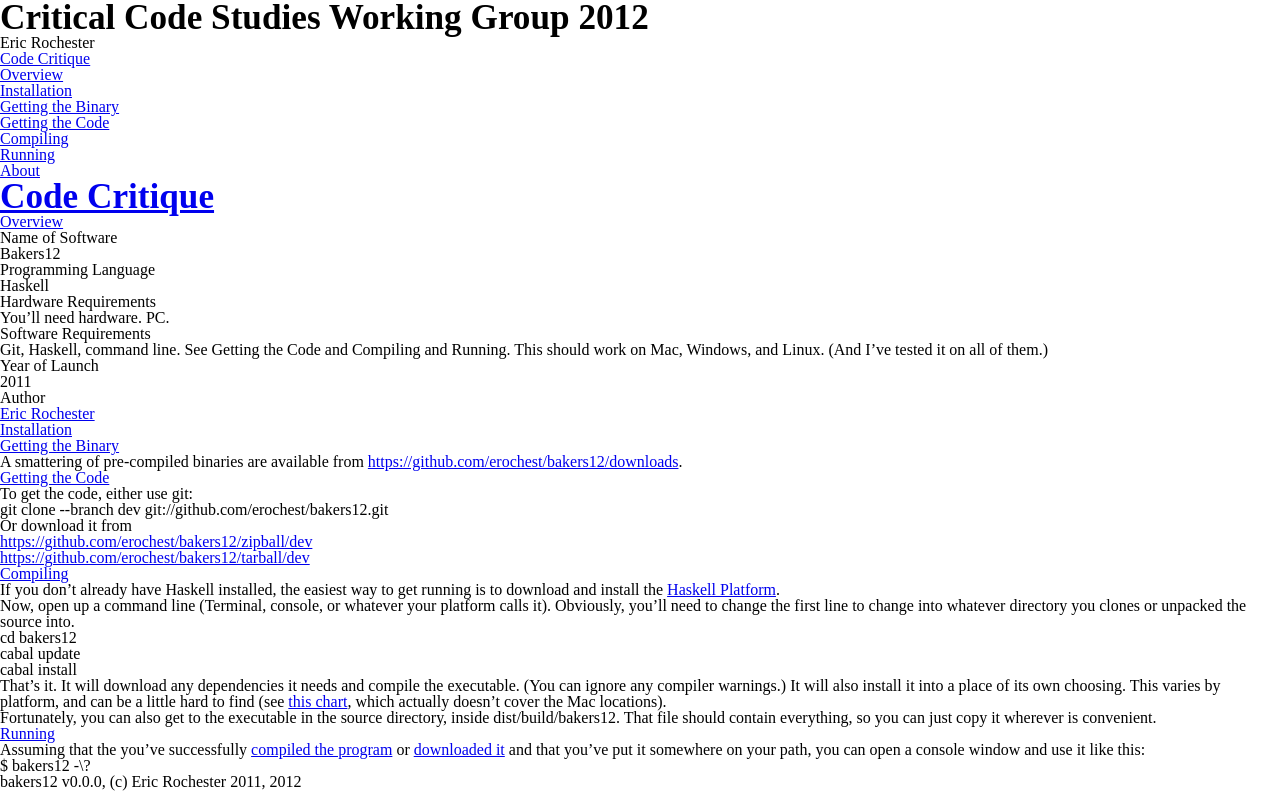
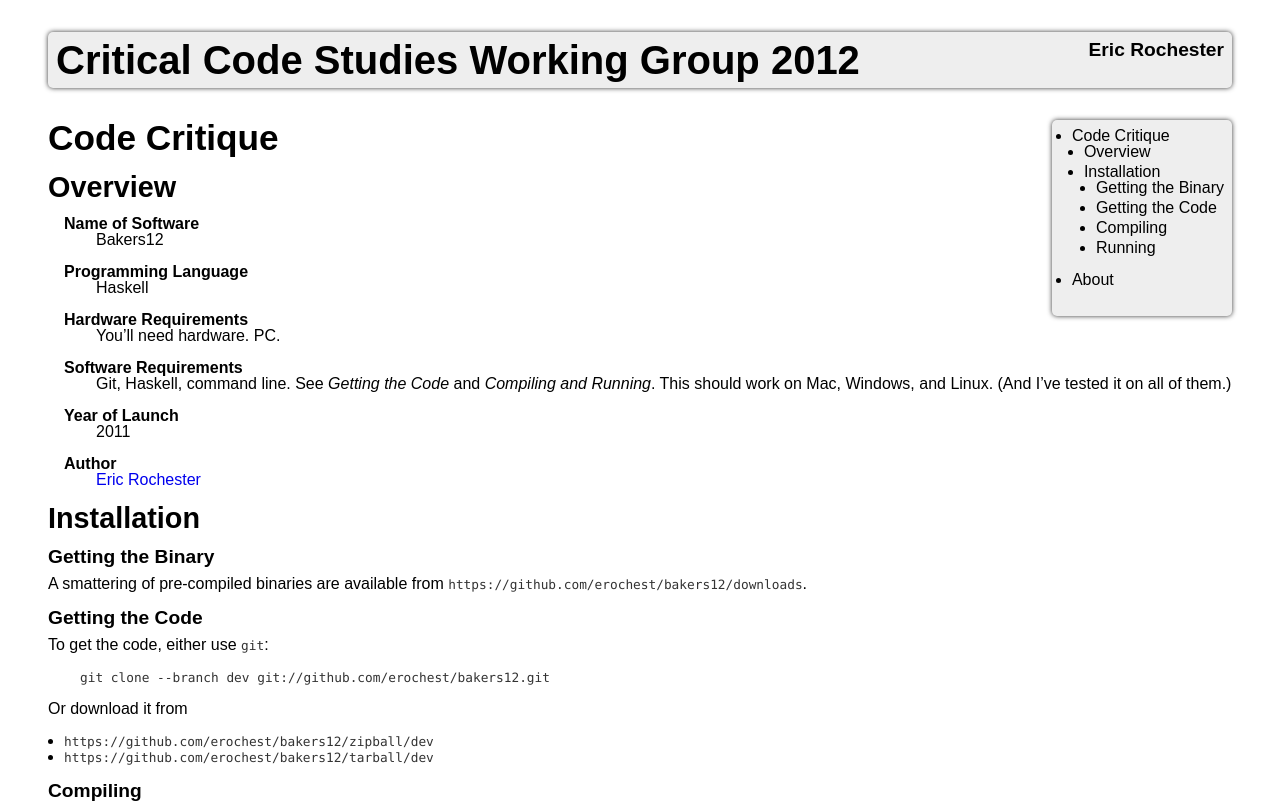
Before and after one commit to erochest/bakers12, a plain HTML site: page ccswg12.html in a window 1280 px wide. Shown: the top 804 px of the page. Drawn offline with Linux system fonts and the light colour scheme; a web font is replaced by a local one.

Commit message:
Redefined HTML. Sigh.

```diff
--- a/sass/screen.scss
+++ b/sass/screen.scss
@@ -5,9 +5,143 @@
 
 @import "compass/reset";
 
+@import "compass/css3/border-radius";
+@import "compass/css3/box";
+@import "compass/css3/box-shadow";
+@import "compass/typography/links";
+@import "compass/utilities/general/clearfix";
+@import "compass/utilities/general/float";
+
+$inset-margin: 1em;
+$console: 'Lucida Console', monospace;
+
+body {
+    font: {
+        family: 'Galdeano', sans-serif;
+    }
+
+    padding: 2em 3em;
+}
+
 h1 {
     font: {
         size: 2.2em;
         weight: bold;
     }
+    margin-bottom: 0.5em;
 }
+
+h2 {
+    font: {
+        size: 1.8em;
+        weight: bold;
+    }
+    margin-bottom: 0.5em;
+}
+
+h3 {
+    font: {
+        size: 1.2em;
+        weight: bold;
+    }
+    margin-bottom: 0.5em;
+}
+
+h4 {
+    font: {
+        size: 1.2em;
+        style: italic;
+    }
+    margin-bottom: 0.25em;
+}
+
+h1, h2, h3, h4, h5, h6 {
+    a {
+        @include unstyled-link;
+    }
+}
+
+a {
+    @include hover-link;
+}
+
+code {
+    font-family: $console;
+    font-size: 0.8em;
+    color: #333;
+}
+
+dd {
+    margin-left: 2em;
+}
+
+dl {
+    margin-left: $inset-margin;
+}
+
+dt {
+    font-weight: bold;
+}
+
+em {
+    font-style: italic;
+}
+
+p {
+    margin-bottom: 1em;
+}
+
+pre {
+    margin: 1em 2em;
+}
+
+strong {
+    font-weight: bold;
+}
+
+ul {
+    li {
+    }
+    margin-left: 1em;
+    margin-bottom: 1em;
+    list-style-type: disc;
+}
+
+header {
+    @include border-radius;
+    @include box-shadow;
+    @include clearfix;
+
+    padding: 0.5em;
+    background: #eee;
+    margin-bottom: 2em;
+
+    h1 {
+        @include float-left;
+        font-size: 2.5em;
+        margin-bottom: 0em;
+    }
+    h3, h4 {
+        @include float-right;
+    }
+}
+
+nav#TOC {
+    @include float-right;
+    @include border-radius;
+    @include box-shadow;
+    @include display-box;
+
+    padding: 0.5em;
+    background: #eee;
+
+    ul {
+        margin-left: 0.75em;
+        li {
+            margin-bottom: 0.25em;
+        }
+    }
+    a {
+        @include unstyled-link;
+    }
+}
```
Also changed, not shown: stylesheets/screen.css.
